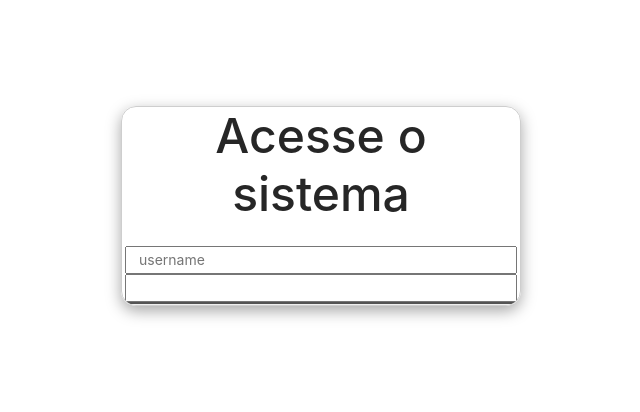
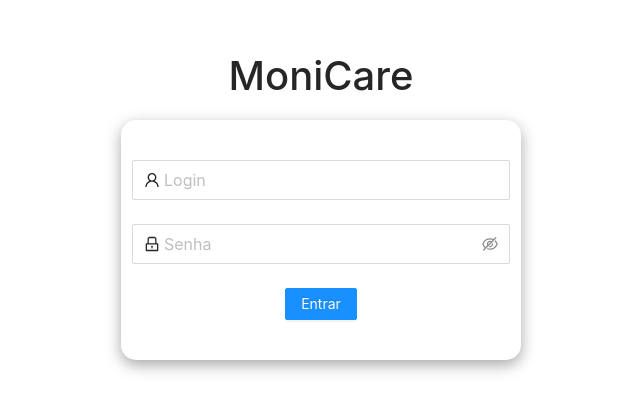
Before and after one commit to FlavioLucasFer/perseus-monicare-frontend, a React (Create React App) app: page /login in a window 1280 px wide. Shown: the part 194-606 px from the top of the page, without its empty margins (319-959 px from the left). Built offline with nearby package versions, Linux system fonts and the light colour scheme.

Commit message:
Login screen

```diff
--- a/src/screens/Login/index.css
+++ b/src/screens/Login/index.css
@@ -1,24 +1,21 @@
 .container-login {
   display: flex;
+  flex-direction: column;
   justify-content: center;
   align-items: center;
+  align-content: space-between;
   width: 100vw;
   height: 100vh;
-  /* background-image: linear-gradient(180deg, rgb(131, 202, 226), rgb(255,255,255)); */
+  /* background-image: linear-gradient(180deg, rgb(89, 205, 255), rgb(255,255,255)); */
 }
 
 .user-login {
-  padding: 0 15px;
-  height: 200px;
+  padding: 40px 11px;
+  height: 240px;
   width: 400px;
-  border: 1.5px solid #cecece;
   border-radius: 15px;
   text-align: center;
   box-shadow: rgba(0, 0, 0, 0.35) 0px 5px 15px;
   overflow: hidden;
   /* background-color: rgb(255,255,255); */
 }
-
-h1 {
-  font-size: 3rem;
-}
--- a/src/screens/Login/index.jsx
+++ b/src/screens/Login/index.jsx
@@ -2,7 +2,17 @@ import './index.css';
 
 import { useState } from 'react';
 
+import { Formik } from 'formik';
+import { Field } from 'formik-antd'
+import { Form, Input, Button, Checkbox } from 'antd';
+
+import { EyeInvisibleOutlined, EyeTwoTone, LockOutlined, UserOutlined } from '@ant-design/icons';
+
 import { useHistory } from 'react-router';
+
+
+const UserLogin = () => {
+  const history = useHistory();
 
   function initialState() {
     return {
@@ -11,59 +21,42 @@ function initialState() {
     };
   }
 
-const UserLogin = () => {
-  const [ values, setValues ] = useState(initialState);
-
-  let history = useHistory();
-
   return (
     <div className='container-login'>
-      <div className='user-login'>
-        <div className='row'>
-          <h1> Acesse o sistema </h1>
-        </div>
+      <h1> MoniCare </h1>
 
-        <div className='row'>
-          <input placeholder='username' />
-          {/* <Input label='Usuário'
-            id='user'
-            name='user'
-            type='text'
-            icon='person'
-            value={values.user}
-            onChange={(e) => {
-              setValues({
-                ...values,
-                user: e.target.value
-              });
-            }} /> */}
-        </div>
+      <div className='user-login border-0'>
+        <Formik initialValues={initialState}>
+          {(values) => {
+            return (
+              <Form>
+                <Form.Item name='username'>
 
-        <div className='row'>
-          <input name='password' />
-          {/* <Input label='Senha'
-            id='password'
-            name='password'
-            type='password'
-            icon='lock'
-            value={values.password}
-            onChange={(e) => {
-              setValues({
-                ...values,
-                password: e.target.value
-              });
-            }} /> */}
-        </div>
+                  <Input placeholder='Login'
+                    size='large'
+                    prefix={<UserOutlined />} />
+                </Form.Item>
 
-        <div className='row'>
-          <button type='submit'
-            name='action'
+                <Form.Item name='password'>
+                  <Input.Password placeholder='Senha'
+                    size='large'
+                    prefix={<LockOutlined />}
+                    iconRender={visible => (visible ? <EyeTwoTone /> : <EyeInvisibleOutlined />)}
+                  />
+                </Form.Item>
+
+                <Form.Item>
+                  <Button type='primary'
                     onClick={() => {
                       history.push('/');
                     }}>
-              Login
-          </button>
-        </div>
+                    Entrar
+                  </Button>
+                </Form.Item>
+              </Form>
+            );
+          }}
+        </Formik>
       </div>
     </div>
   );
```
Lines whose indentation alone changed are shown as unchanged.
